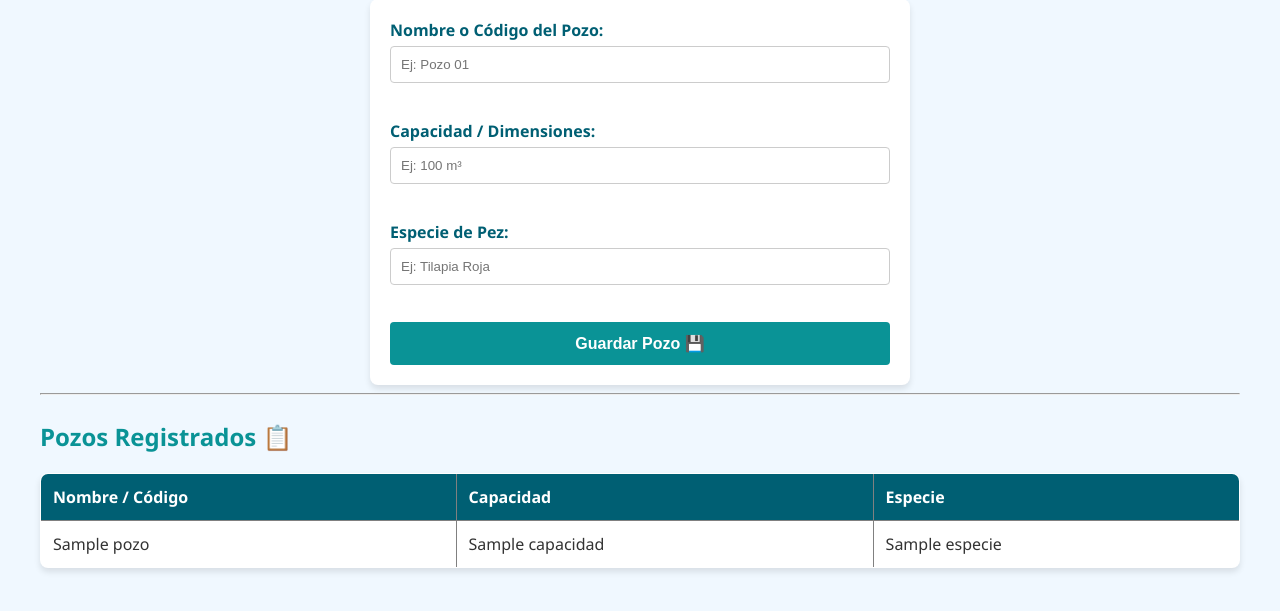
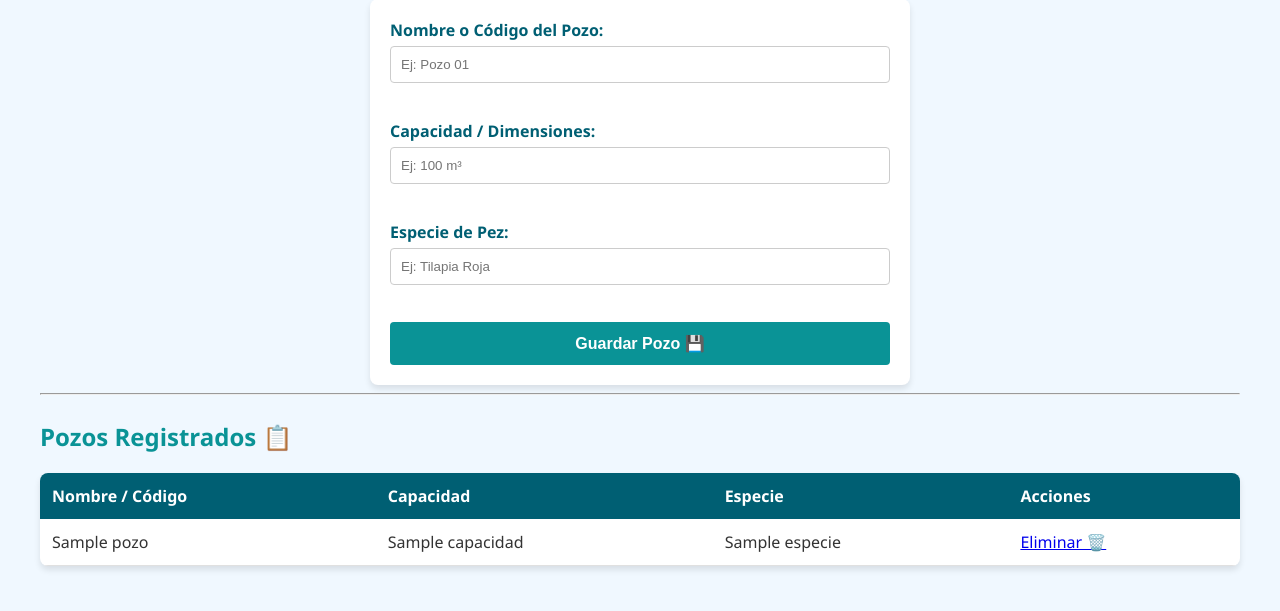
Before and after one commit to ICARO-72/modulo-pozo-peces, a Flask app: template OneDrive - SENA/Desktop/modulo-pozo-peces/templates/index.html in a window 1280 px wide. Shown: the part 176-787 px from the top of the page. Run offline with Flask 3, Linux system fonts and the light colour scheme; the template is opened without the code that fills it: most values are stand-ins (such as "Sample title", 1, 10 or a date in 2020).

Commit message:
se implementa la funcionalidad para eliminar pozos

```diff
--- a/OneDrive - SENA/Desktop/modulo-pozo-peces/app.py
+++ b/OneDrive - SENA/Desktop/modulo-pozo-peces/app.py
@@ -32,7 +32,16 @@ def crear_pozo():
 # Redirigimos a la página principal para ver el resultado
 
     return redirect(url_for('inicio'))
+@app.route('/eliminar-pozo/<int:id>')
+def eliminar_pozo(id):
+    # Verificamos que el índice exista en nuestra lista
+    if 0 <= id < len(lista_pozos):
+        lista_pozos.pop(id) # Eliminamos el elemento de la lista
+
+    # Redirigimos de nuevo a la página principal
+    return redirect(url_for('inicio'))
 
 if __name__ == '__main__':
 
+
  app.run(debug=True)
--- a/OneDrive - SENA/Desktop/modulo-pozo-peces/templates/index.html
+++ b/OneDrive - SENA/Desktop/modulo-pozo-peces/templates/index.html
@@ -29,12 +29,13 @@
 
     <!-- Tabla para listar los pozos registrados -->
     <h2>Pozos Registrados 📋</h2>
-    <table border="1">
+    <table>
         <thead>
             <tr>
                 <th>Nombre / Código</th>
                 <th>Capacidad</th>
                 <th>Especie</th>
+                <th>Acciones</th>
             </tr>
         </thead>
         <tbody>
@@ -43,10 +44,14 @@
                 <td>{{ pozo.nombre }}</td>
                 <td>{{ pozo.capacidad }}</td>
                 <td>{{ pozo.especie }}</td>
+                <td>
+                    <!-- Usamos loop.index0 para saber la posición del pozo en la lista -->
+                    <a href="/eliminar-pozo/{{ loop.index0 }}" onclick="return confirm('¿Estás seguro de eliminar este pozo?');">Eliminar 🗑️</a>
+                </td>
             </tr>
             {% else %}
             <tr>
-                <td colspan="3">No hay pozos registrados aún.🐟</td>
+                <td colspan="4">No hay pozos registrados aún.🐟</td>
             </tr>
             {% endfor %}
         </tbody>
```
